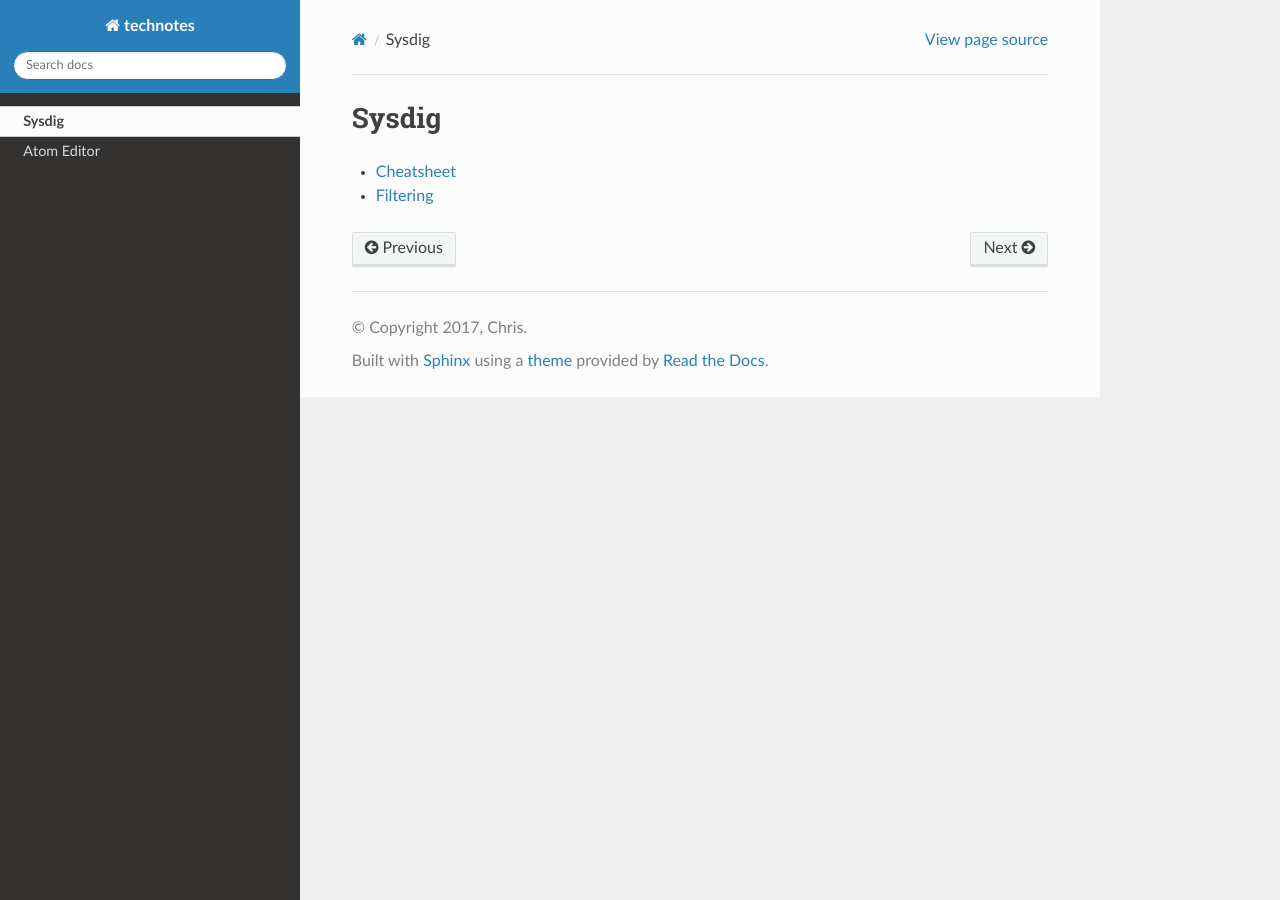
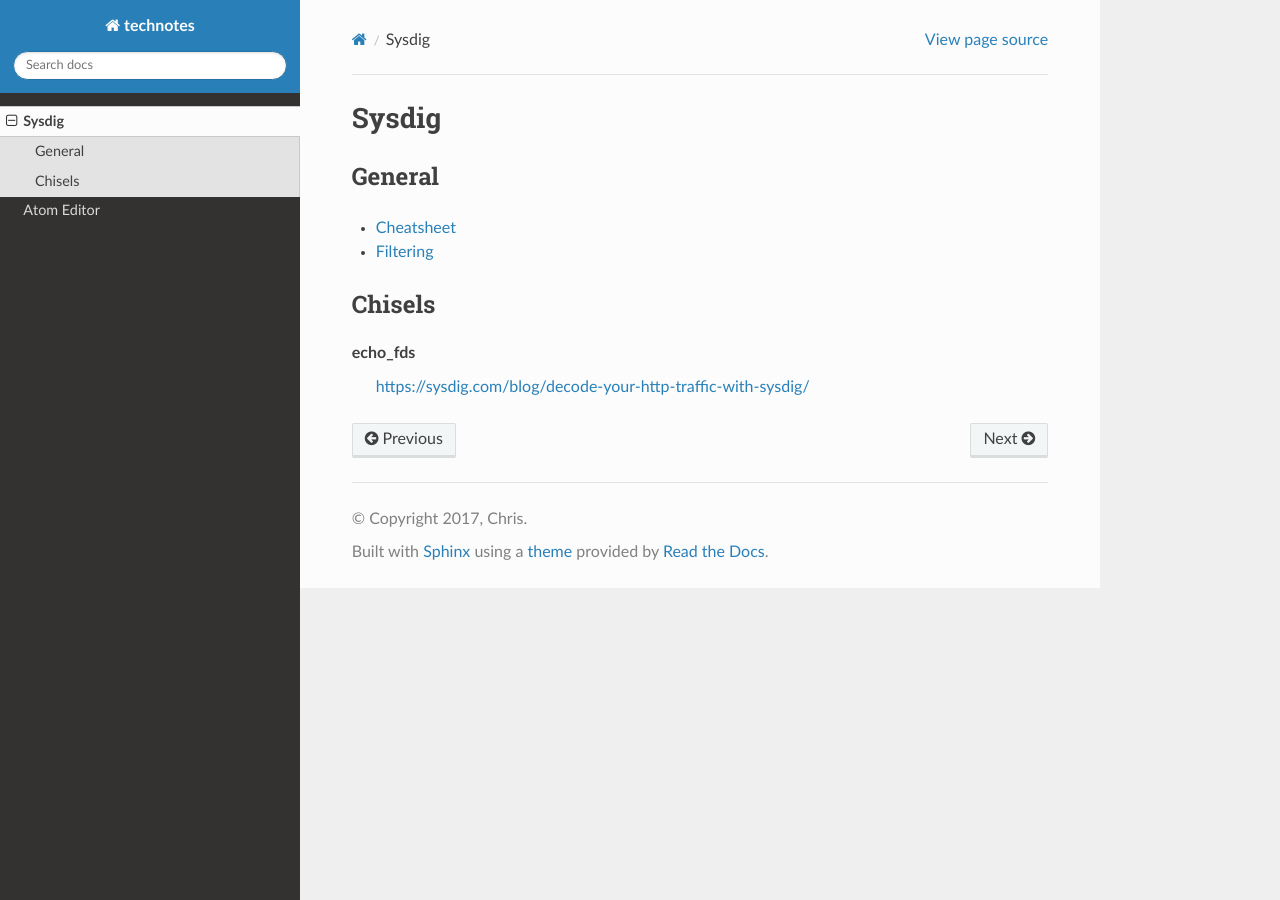
Before and after one commit to heterotopian/technotes, a Sphinx documentation site: the page built from source/sysdig.rst, in a window 1280 px wide. Built offline with Sphinx 7.4.7 and the Read the Docs theme 2.0.0, drawn with Linux system fonts in a browser that asks for light colours.

Commit message:
Add chisels section

```diff
--- a/source/sysdig.rst
+++ b/source/sysdig.rst
@@ -4,9 +4,21 @@
 Sysdig
 ======
 
+General
+=======
+
 - `Cheatsheet`_
+- `Filtering`_
 
-- `Filtering`_
+
+Chisels
+=======
+
+**echo_fds**
+  https://sysdig.com/blog/decode-your-http-traffic-with-sysdig/
+
+
+
 
 
 .. _Cheatsheet:  https://sysdig.com/blog/linux-troubleshooting-cheatsheet/
```
